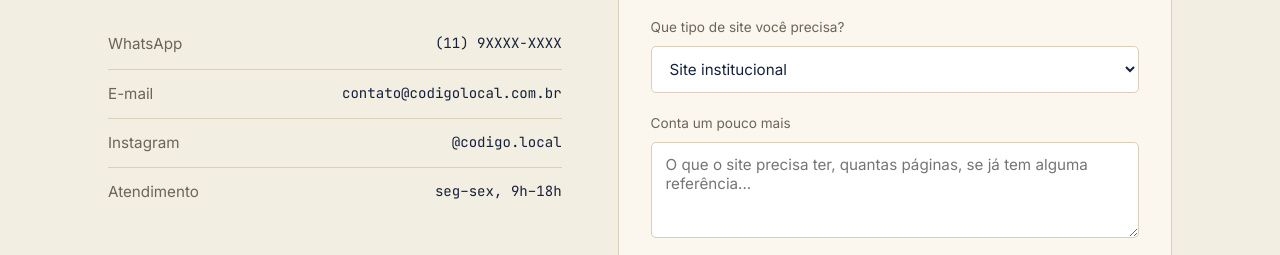
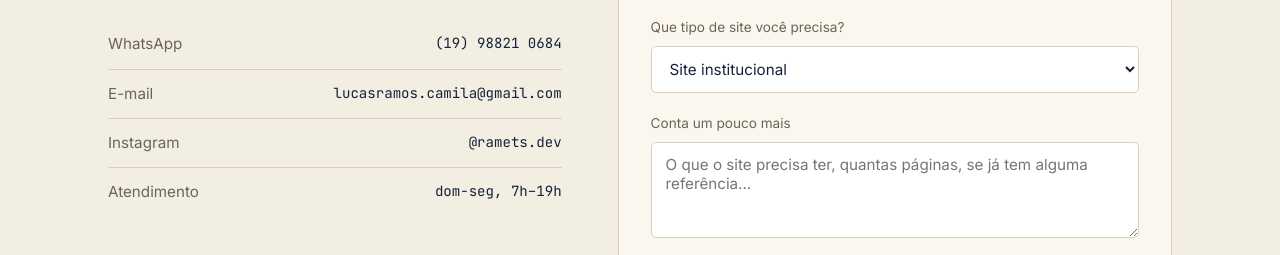
Before and after one commit to RAMOS007-bot/my-site, a plain HTML site: page index.html in a window 1280 px wide. Shown: the part 4242-4497 px from the top of the page. Drawn offline with Linux system fonts and the light colour scheme.

Commit message:
Update contact information in index.html

```diff
--- a/index.html
+++ b/index.html
@@ -758,10 +758,10 @@
       <h2>Me conta sobre o seu projeto</h2>
       <p>Preenche o formulário — ele já monta a mensagem e abre direto no seu WhatsApp comigo. Se preferir, me chama por qualquer um dos canais abaixo.</p>
       <div class="contato-list">
-        <div><span class="k">WhatsApp</span><span class="v">(11) 9XXXX-XXXX</span></div>
-        <div><span class="k">E-mail</span><span class="v">contato@codigolocal.com.br</span></div>
-        <div><span class="k">Instagram</span><span class="v">@codigo.local</span></div>
-        <div><span class="k">Atendimento</span><span class="v">seg–sex, 9h–18h</span></div>
+        <div><span class="k">WhatsApp</span><span class="v">(19) 98821 0684</span></div>
+        <div><span class="k">E-mail</span><span class="v">lucasramos.camila@gmail.com</span></div>
+        <div><span class="k">Instagram</span><span class="v">@ramets.dev</span></div>
+        <div><span class="k">Atendimento</span><span class="v">dom-seg, 7h–19h</span></div>
       </div>
     </div>
 
```
